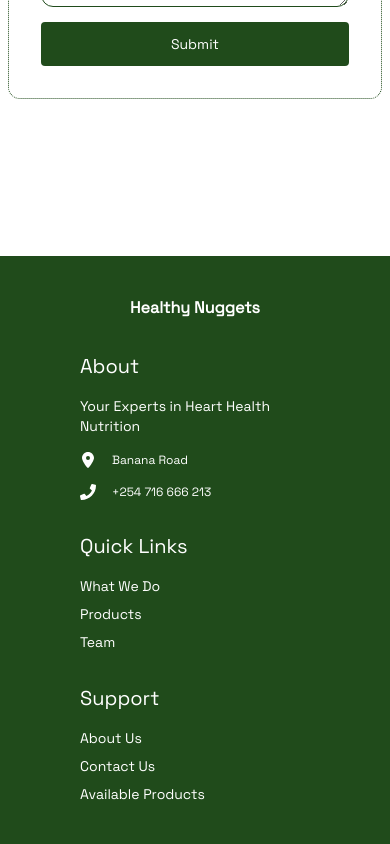
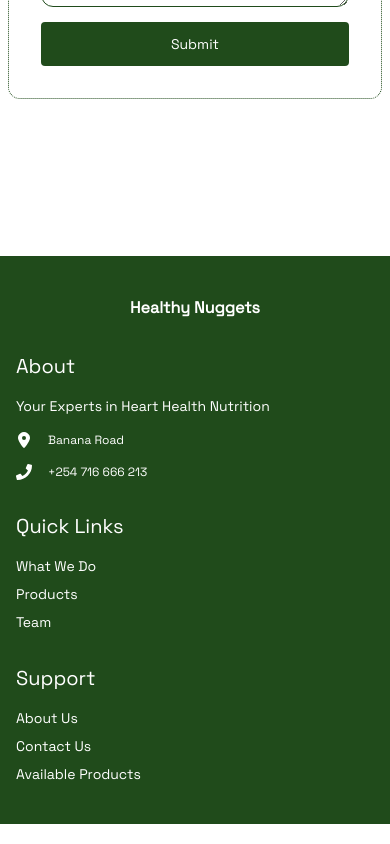
Before and after one commit to Muer-Solutions/Nuggets-V2, a Next.js app: page / in a window 390 px wide. Shown: the part 5154-5998 px from the top of the page. Built offline with nearby package versions, Linux system fonts and the light colour scheme; a web font is replaced by a local one.

Commit message:
added footer section

```diff
--- a/src/components/footer.js
+++ b/src/components/footer.js
@@ -4,7 +4,7 @@ import { FaPhone } from "react-icons/fa";
 
 const Footer = () => {
   return (
-    <section className="bg-primary px-20 py-10 text-white">
+    <section className="bg-primary sm:px-20 px-4 py-10 text-white">
       <section className="md:flex gap-4 justify-between items-center md:space-y-0 space-y-8">
         <div className="space-y-4">
           <h1 className="text-center font-bold">Healthy Nuggets</h1>
```
